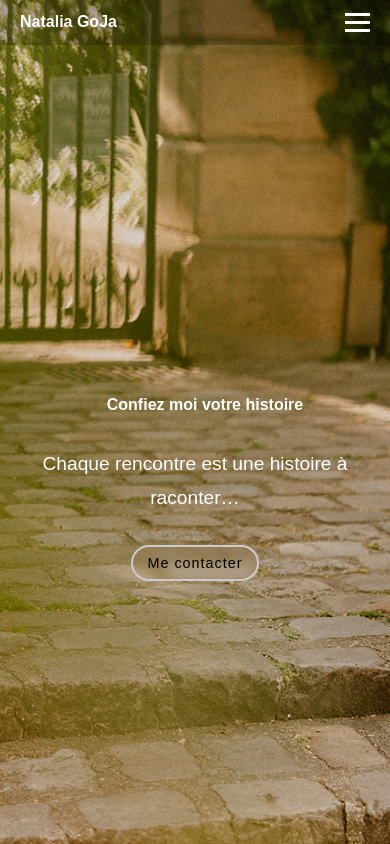
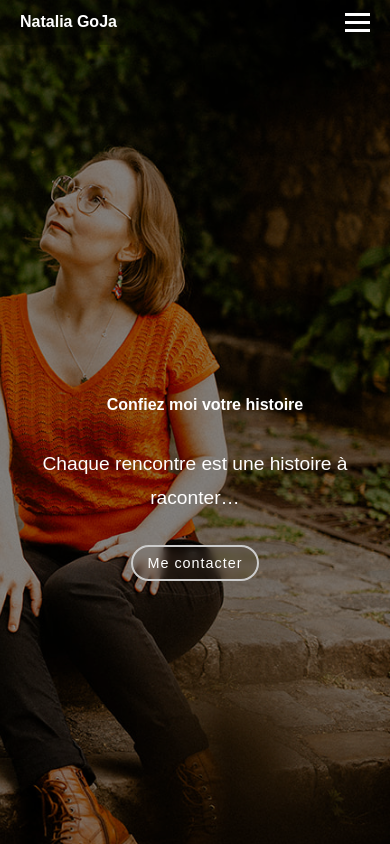
Before and after one commit to jeff397/Natalia-photographe, a React (Vite) app in the folder frontend/: page /Contact in a window 390 px wide. Shown: the top 844 px of the page. Built offline with nearby package versions, Linux system fonts and the light colour scheme; no server answers; a web font is replaced by a local one.

Commit message:
changement d'image

```diff
--- a/frontend/src/components/ContactForm/contactForm.css
+++ b/frontend/src/components/ContactForm/contactForm.css
@@ -13,15 +13,38 @@
   overflow: hidden;
 }
 
-/* Image de fond */
+/* Image de fond responsive */
+/* Image de fond responsive */
 .contact .bg-img {
-  position: absolute;
+  position: absolute; /* derrière le contenu */
   top: 0;
   left: 0;
-  width: 100%;
-  height: 100%; /* prend toute la hauteur */
-  object-fit: cover; /* ou contain si tu veux */
+  width: 100%; /* toujours pleine largeur */
+  height: 100%; /* toujours pleine hauteur */
+  object-fit: cover; /* couvre toute la zone sans déformation */
+  object-position: center; /* centre l'image */
+  filter: brightness(60%) contrast(100%);
   z-index: 0;
+}
+
+@media screen and (min-width: 768px) and (max-width: 1024px) {
+  .contact .bg-img {
+    object-position: right;
+  }
+}
+
+/* Mobile - ajuste si l'écran est petit */
+@media screen and (max-width: 768px) {
+  .contact .bg-img {
+    object-position: right; /* garde le focus en haut */
+  }
+}
+
+/* Très petits écrans */
+@media screen and (max-width: 480px) {
+  .contact .bg-img {
+    object-position: right;
+  }
 }
 
 /* Contenu au-dessus */
@@ -155,6 +178,13 @@
   box-shadow: 0 5px 15px rgba(37, 117, 252, 0.4);
 }
 
+.contact-content .modern-button {
+  color: #fff;
+}
+
+.contact-content .modern-button:hover {
+  color: black;
+}
 /* Responsive */
 @media screen and (max-width: 768px) {
   .contact-form {
```
